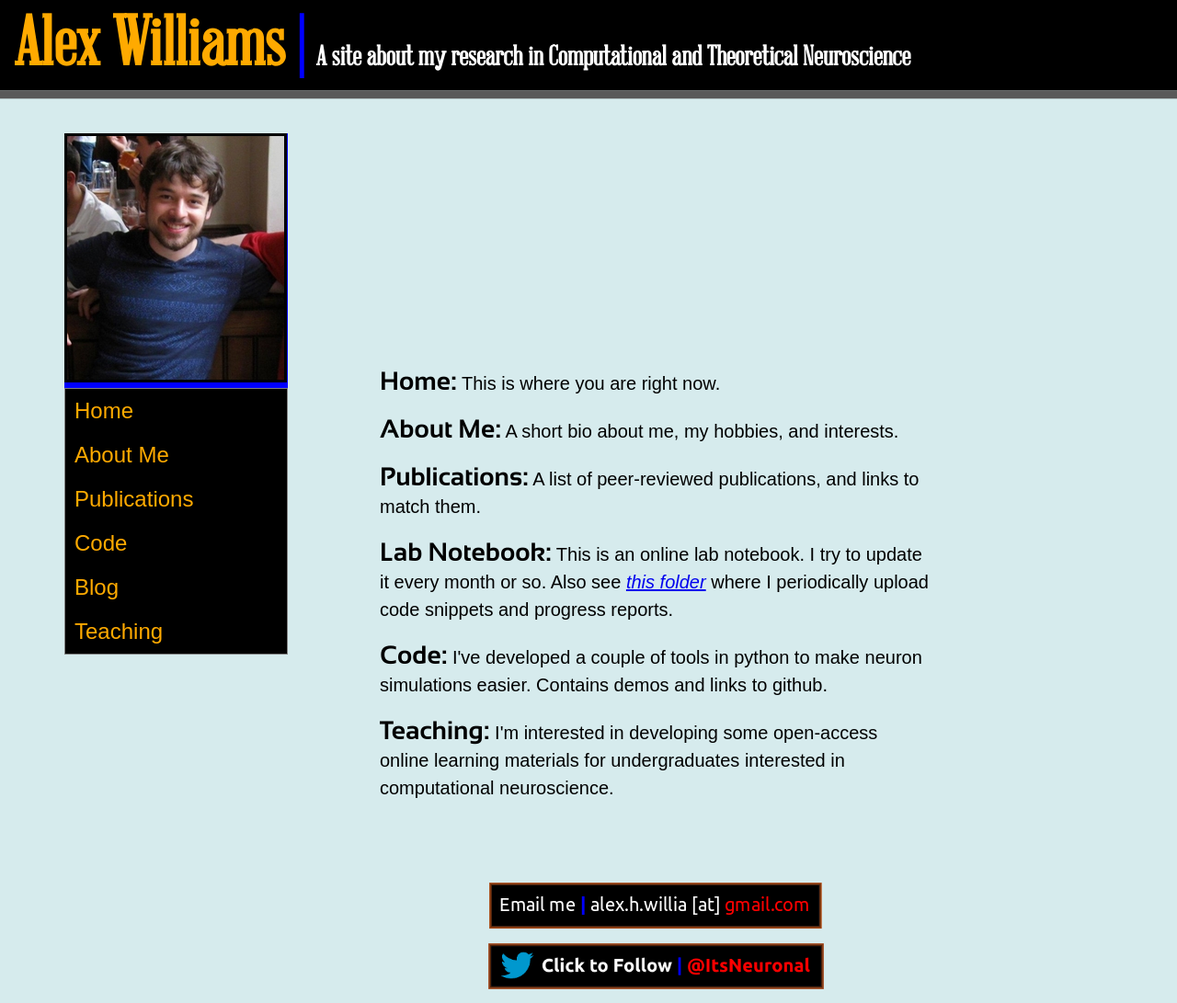
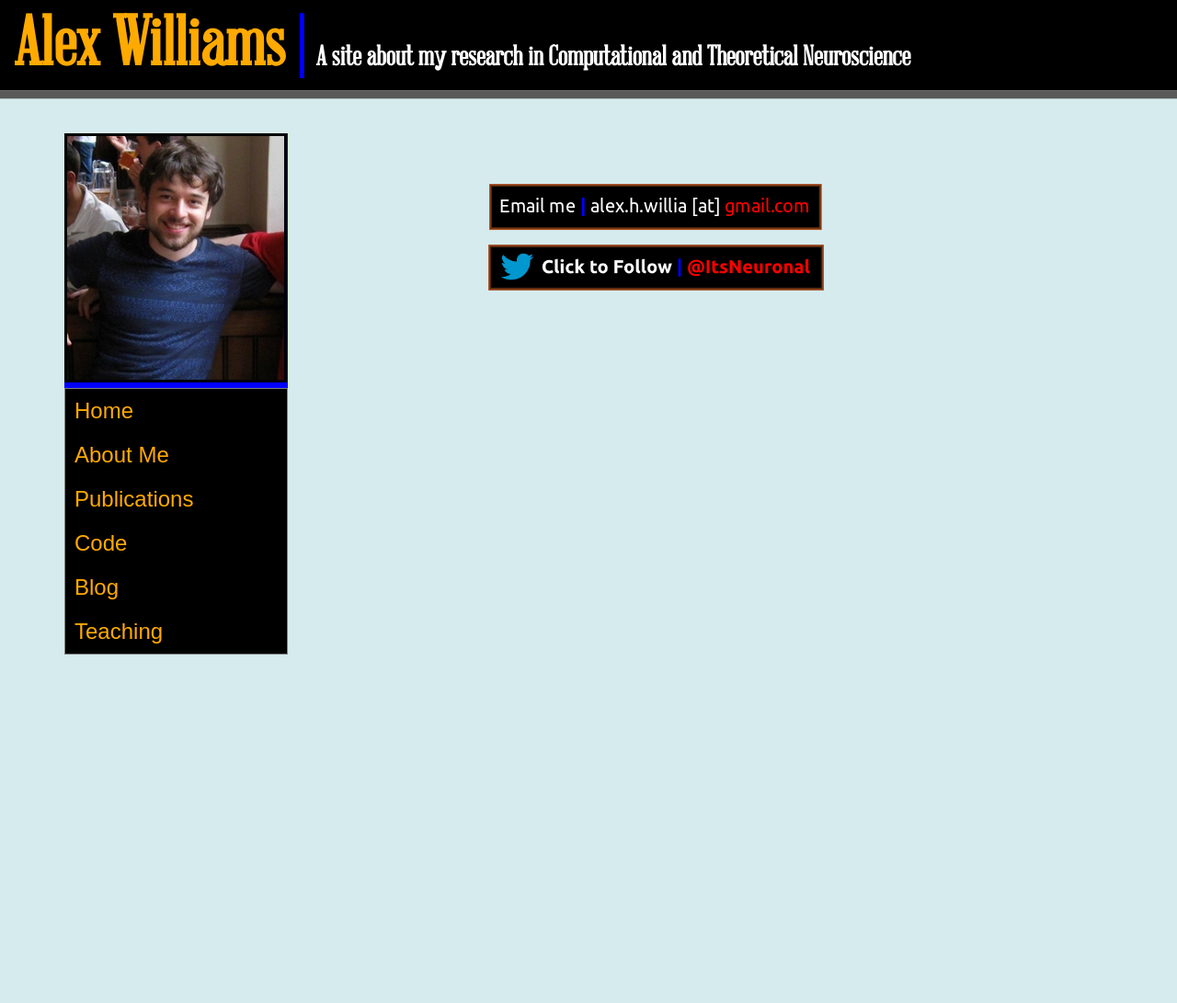
Before and after one commit to ahwillia/ahwillia.github.com, a Jekyll site: the page built from index.html, in a window 1280 px wide. Shown: the whole page at 92% size. Built offline with Jekyll 4.4.1, drawn with Linux system fonts in a browser that asks for light colours; after the commit the page ends 900 px from its top, so only the background shows below that.

Commit message:
blank start page

```diff
--- a/index.html
+++ b/index.html
@@ -3,14 +3,5 @@ layout: default
 ---
 
 <section class="content">
-  <div style="padding-top:230px;">
-      <p><span id="big">Home:</span> This is where you are right now.</p>
-      <p><span id="big">About Me:</span> A short bio about me, my hobbies, and interests.</p>
-      <p><span id="big">Publications:</span> A list of peer-reviewed publications, and links to match them.</p>
-      <p><span id="big">Lab Notebook:</span> This is an online lab notebook. I try to update it every month or so. Also see <a href="http://nbviewer.ipython.org/github/ahwillia/notebooks/tree/master/code_pubs/" target="_blank"><i>this folder</i></a> where I periodically upload code snippets and progress reports.</p>
-      <p><span id="big">Code:</span> I've developed a couple of tools in python to make neuron simulations easier. Contains demos and links to github.</p>
-      <p><span id="big">Teaching:</span> I'm interested in developing some open-access online learning materials for undergraduates interested in computational neuroscience.</p>
 
-  </div>
-  <br>
 </section>
```
